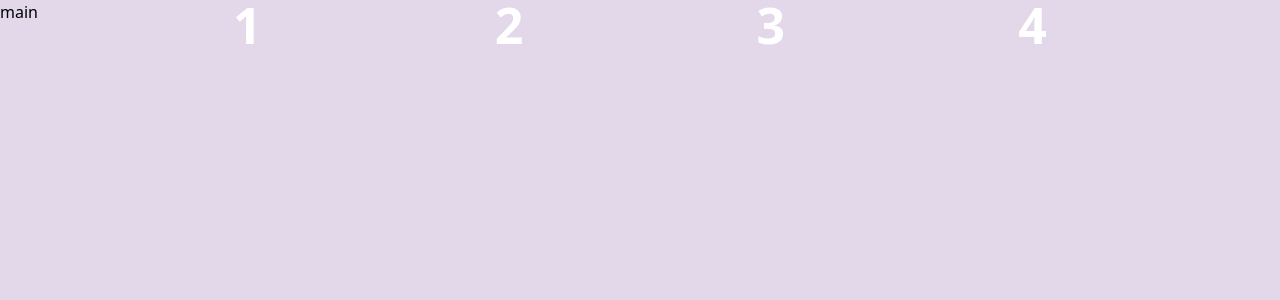
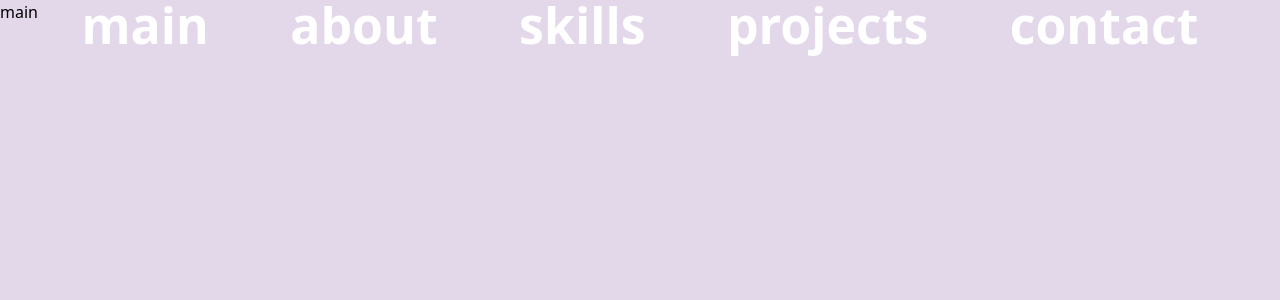
Before and after one commit to zermzerm/portFolio, a Next.js app: page / in a window 1280 px wide. Shown: the top 300 px of the page. Built offline with nearby package versions, Linux system fonts and the light colour scheme.

Commit message:
nav바 수정

```diff
--- a/src/app/layout.tsx
+++ b/src/app/layout.tsx
@@ -1,14 +1,59 @@
+"use client";
+
 import "./globals.css";
 
 export default function RootLayout({children}: {children: React.ReactNode}) {
+  const handleScroll = (id: string) => {
+    const element = document.getElementById(id);
+    if (element) {
+      element.scrollIntoView({behavior: "smooth"});
+    }
+  };
+
   return (
     <html lang="ko">
       <body>
         <nav className="text-white absolute w-full h-[50px] text-[50px] font-bold flex justify-evenly items-center">
-          <div>1</div>
-          <div>2</div>
-          <div>3</div>
-          <div>4</div>
+          <div
+            onClick={() => {
+              handleScroll("main");
+            }}
+            className="cursor-pointer"
+          >
+            main
+          </div>
+          <div
+            onClick={() => {
+              handleScroll("about");
+            }}
+            className="cursor-pointer"
+          >
+            about
+          </div>
+          <div
+            onClick={() => {
+              handleScroll("skills");
+            }}
+            className="cursor-pointer"
+          >
+            skills
+          </div>
+          <div
+            onClick={() => {
+              handleScroll("projects");
+            }}
+            className="cursor-pointer"
+          >
+            projects
+          </div>
+          <div
+            onClick={() => {
+              handleScroll("contact");
+            }}
+            className="cursor-pointer"
+          >
+            contact
+          </div>
         </nav>
         {children}
       </body>
--- a/src/app/page.tsx
+++ b/src/app/page.tsx
@@ -1,14 +1,14 @@
 export default function Home() {
   return (
     <main className="overflow-auto h-full snap-y snap-mandatory scroll-smooth">
-      <section className="min-h-screen snap-start bg-[#e3d7ea]" id="home">
+      <section className="min-h-screen snap-start bg-[#e3d7ea]" id="main">
         main
       </section>
       <section className="min-h-screen snap-start bg-[#d7e3ea]" id="about">
         about
       </section>
       <section className="min-h-screen snap-start bg-[#e3e3ea]" id="skills">
-        skill
+        skills
       </section>
       <section className="min-h-screen snap-start bg-[#e3ead7]" id="projects">
         projects
```
